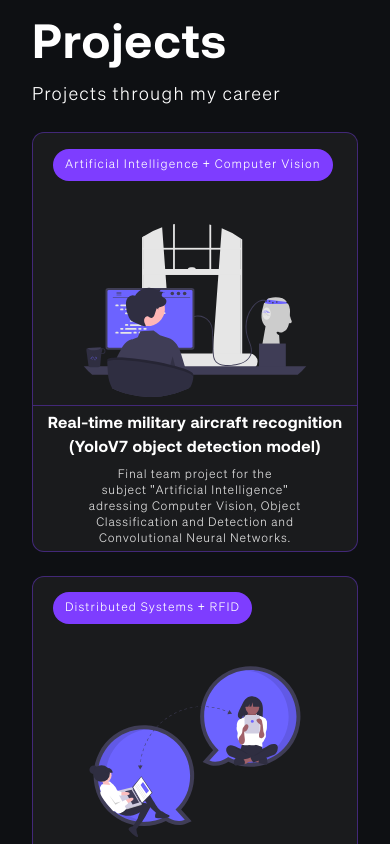
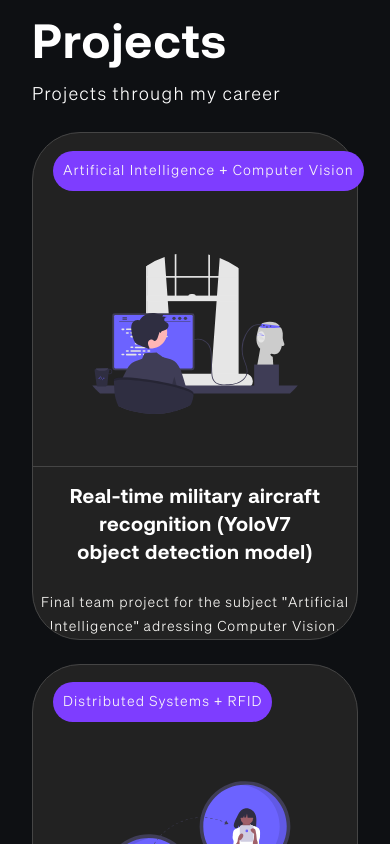
Before and after one commit to BautiSobenko/portfolio, a Next.js app: page / in a window 390 px wide. Shown: the part 880-1724 px from the top of the page. Built offline with nearby package versions, Linux system fonts and the light colour scheme.

Commit message:
Fix About

```diff
--- a/src/app/layout.tsx
+++ b/src/app/layout.tsx
@@ -21,7 +21,7 @@
         <Announcement />
         <Header />
         <Divider />
-        <div className="md:px-10 px-2">
+        <div className="xl:px-10 px-2">
           {children}
         </div>
       </body>
--- a/src/components/ui/about/About.tsx
+++ b/src/components/ui/about/About.tsx
@@ -11,7 +11,7 @@
         </p>
       </div>
 
-      <div className="flex flex-col h-[36rem] lg:mx-48 rounded-[3rem] bg-grey border border-bg-300 hover:border-primary-100/40 ">
+      <div className="flex flex-col h-[38rem] xl:h-[36rem] lg:mx-24 xl:mx-48 rounded-[3rem] bg-grey border border-bg-300 hover:border-primary-100/40 ">
         <Image
           priority
           className="size-36 object-cover self-center rounded-full mt-8 mb-2 border-4 border-bg-100"
@@ -21,12 +21,12 @@
           height={500}
         />
 
-        <h2 className="mx-4 mb-1 font-semibold text-2xl tracking-wider text-center">Bautista Priano Sobenko</h2>
+        <h2 className="mx-4 mb-1 font-semibold text-xl md:text-2xl tracking-wider text-center">Bautista Priano Sobenko</h2>
 
         <hr className="mx-16 border-accent-100"/>
 
-        <div className="text-sm xl:text-base h-full p-4 text-center leading-7 text-balance text-text-200">
-          <div className="flex px-32 flex-col justify-center space-y-6 h-full rounded-md">
+        <div className="text-sm xl:text-base h-full p-4 xl:py-0 text-center leading-7 text-balance text-text-200">
+          <div className="flex md:px-20 lg:px-28 xl:px-44 flex-col justify-center space-y-6 h-full rounded-md">
             <p className="">
               Throughout my career, I've had the opportunity to been involved in diverse projects across different industries. <br /> Web and App developement; Computer networks; Database analysis and design; Artificial Intelligence and Machine learning
             </p>
--- a/src/components/ui/projects/CourseCard.tsx
+++ b/src/components/ui/projects/CourseCard.tsx
@@ -12,7 +12,7 @@
           Projects through my career
         </p>
       </div>
-      <div className="grid *:h-[40rem] xl:*:h-[35rem] grid-cols-5 grid-rows-8 gap-6 justify-center ">
+      <div className="grid *:h-[42rem] xl:*:h-[35rem] grid-cols-5 grid-rows-8 gap-6 justify-center ">
 
         <ProjectCardDesktop
           styles="row-start-1 row-span-4 col-start-1 col-span-3 "
--- a/src/components/ui/projects/ProjectCardDesktop.tsx
+++ b/src/components/ui/projects/ProjectCardDesktop.tsx
@@ -2,9 +2,9 @@
 
 export const ProjectCardDesktop = ({ styles, title, alt, description, src, topic } : { styles: string, title: string, alt: string, description: string, src: string, topic: string }) => {
   return (
-    <a className={`overflow-hidden border border-bg-300 bg-grey hover:border-accent-100/40 group rounded-md xl:rounded-[3rem] grid grid-rows-[15%_50%_35%] ${ styles }`}>
-      <div className="inline-flex justify-start items-center w-40">
-        <h4 className="text-text-300 absolute inline-block bg-accent-100 rounded-[3rem] py-[8px] px-[12px] ml-5 text-sm text-pretty ">{topic}</h4>
+    <a className={`overflow-hidden border border-bg-300 bg-grey hover:border-accent-100/40 group rounded-[3rem] grid grid-rows-[15%_50%_35%] ${ styles }`}>
+      <div className="flex justify-start lg:justify-center xl:justify-start items-center xl:w-40 xl:ml-5 lg:ml-0 ml-5">
+        <h4 className="text-text-300 absolute inline-block bg-accent-100 rounded-[3rem] p-[10px] text-sm text-pretty">{topic}</h4>
       </div>
 
       <Image
@@ -13,12 +13,12 @@
         alt={alt}
         width={400}
         height={400}
-        className=" h-[75%] xl:h-[85%] self-center w-full pb-1"
+        className=" h-[65%] xl:h-[85%] self-center w-full pb-1"
       />
 
-      <div className="border-t border-bg-300 group-hover:border-accent-100/40 mt-1 h-full w-full px-3 pb-6 pt-2 text-pretty text-center flex flex-col justify-evenly gap-2">
-        <h1 className="text-2xl font-bold text-balance">{title}</h1>
-        <p className="text-sm text-balance px-6 text-text-300 leading-6">{description}</p>
+      <div className="border-t border-bg-300 group-hover:border-accent-100/40 mt-1 h-full w-full pb-6 text-pretty text-center flex flex-col pt-4 gap-2">
+        <h1 className="text-xl xl:text-2xl font-bold text-balance">{title}</h1>
+        <p className="flex pt-4 lg:pt-0 lg:items-center text-sm lg:text-balance md:px-16 lg:px-8 h-full text-text-300 leading-6">{description}</p>
       </div>
     </a>
   )
--- a/src/components/ui/projects/ProjectCardMobile.tsx
+++ b/src/components/ui/projects/ProjectCardMobile.tsx
@@ -4,7 +4,7 @@
 export const ProjectCardMobile = ({ title, alt, description, src, topic }: { title: string, alt: string, description: string, src: string, topic: string }) => {
 
   return (
-    <a className="border border-accent-100/40 bg-bg-200/40 rounded-xl grid grid-rows-[15%_50%_35%] overflow-hidden items-center"
+    <a className="border border-accent-100/40 bg-bg-200/40 rounded-[3rem] grid grid-rows-[15%_50%_35%] overflow-hidden items-center"
     href="#">
       <div className="inline-flex justify-start items-center w-40">
         <h4 className="absolute inline-block bg-accent-100 rounded-full py-[8px] px-[12px] ml-5 text-xs text-pretty">{topic}</h4>
--- a/src/components/ui/projects/ProjectSectionMobile.tsx
+++ b/src/components/ui/projects/ProjectSectionMobile.tsx
@@ -2,6 +2,7 @@
 
 import { projectsData } from "@/lib/projectsData"
 import { ProjectCardMobile } from "./ProjectCardMobile"
+import { ProjectCardDesktop } from "./ProjectCardDesktop"
 
 export const ProjectSectionMobile = () => {
   return (
@@ -14,13 +15,14 @@
       </div>
       <div className="flex flex-col gap-6">
           {projectsData.map((project) => (
-            <ProjectCardMobile
+            <ProjectCardDesktop
               key={project.name}
               title={project.name}
               alt={project.alt}
               description={project.description}
               src={project.href}
               topic={project.topic}
+              styles={""}
             />
           ))}
     </div>
```
